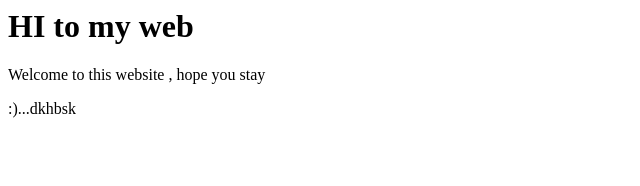
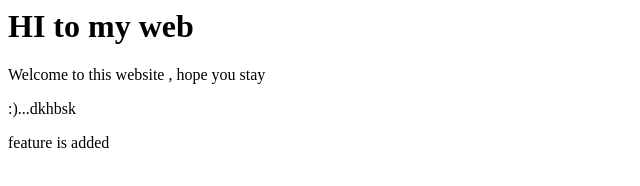
Before and after one commit to devanshg18/prac-repo, a plain HTML site: page index.html in a window 1280 px wide. Shown: the whole page, without its empty margins (0-640 px from the left). Drawn offline with Linux system fonts and the light colour scheme.

Commit message:
feature is add

```diff
--- a/index.html
+++ b/index.html
@@ -3,5 +3,5 @@
 <h1> HI to my web</h1>
 <p>Welcome to this website , hope you stay</p>
 <p> :)...dkhbsk  </p>
-
+<p> feature is added </p>
 </html>
```
